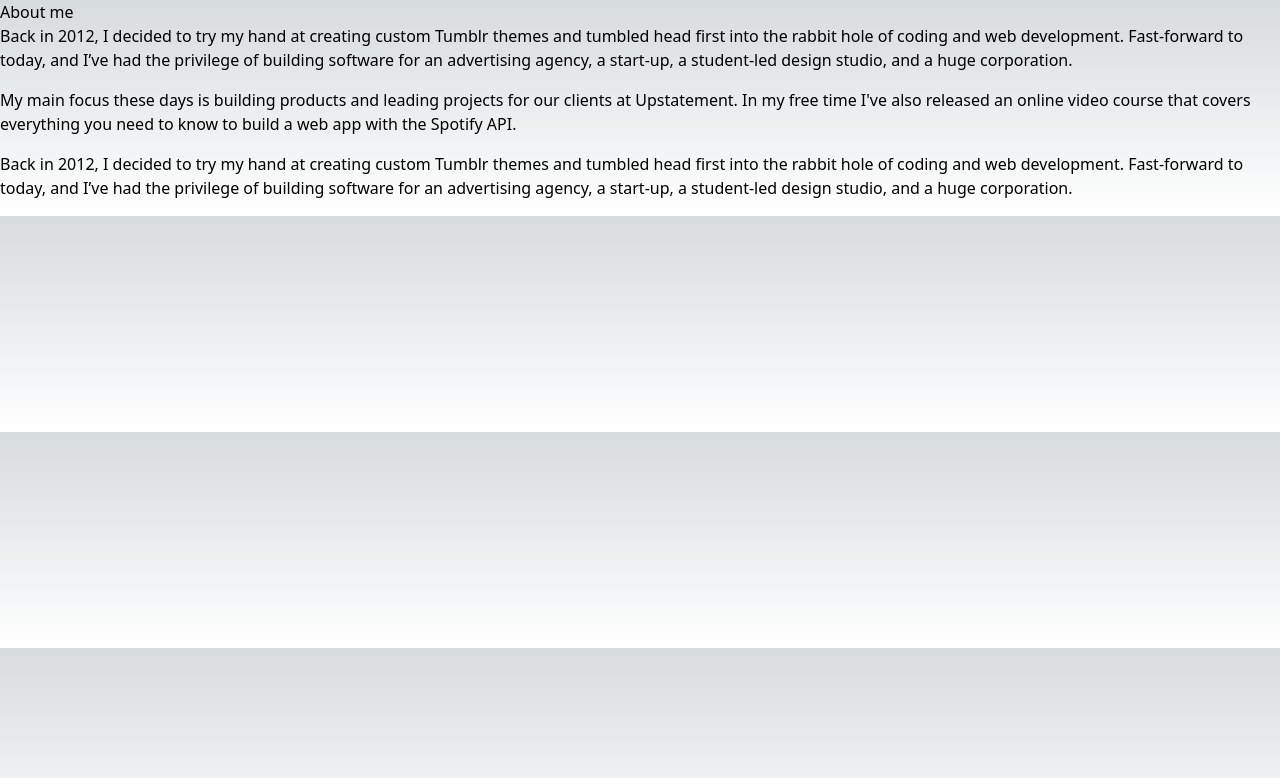
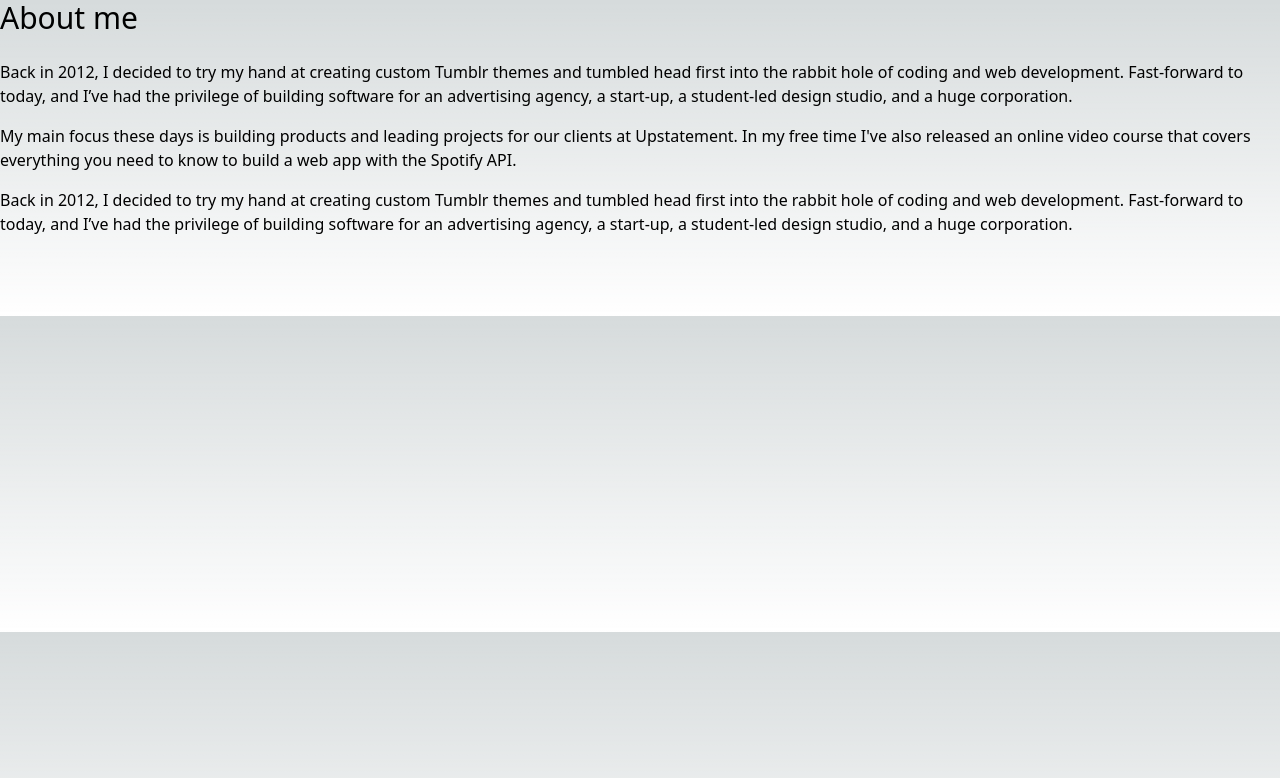
Before and after one commit to AndrewK09/portfolio, a Next.js app: page / in a window 1280 px wide. Shown: the top 778 px of the page. Built offline with nearby package versions, Linux system fonts and the light colour scheme.

Commit message:
Add in global styles for section and heading text

```diff
--- a/app/globals.css
+++ b/app/globals.css
@@ -18,10 +18,15 @@
 
 body {
   color: rgb(var(--foreground-rgb));
-  background: linear-gradient(
-      to bottom,
+  background: linear-gradient(to bottom,
       transparent,
-      rgb(var(--background-end-rgb))
-    )
-    rgb(var(--background-start-rgb));
+      rgb(var(--background-end-rgb))) rgb(var(--background-start-rgb));
 }
+
+section {
+  @apply mb-20
+}
+
+.head_text {
+  @apply text-3xl font-medium mb-6
+}
```
